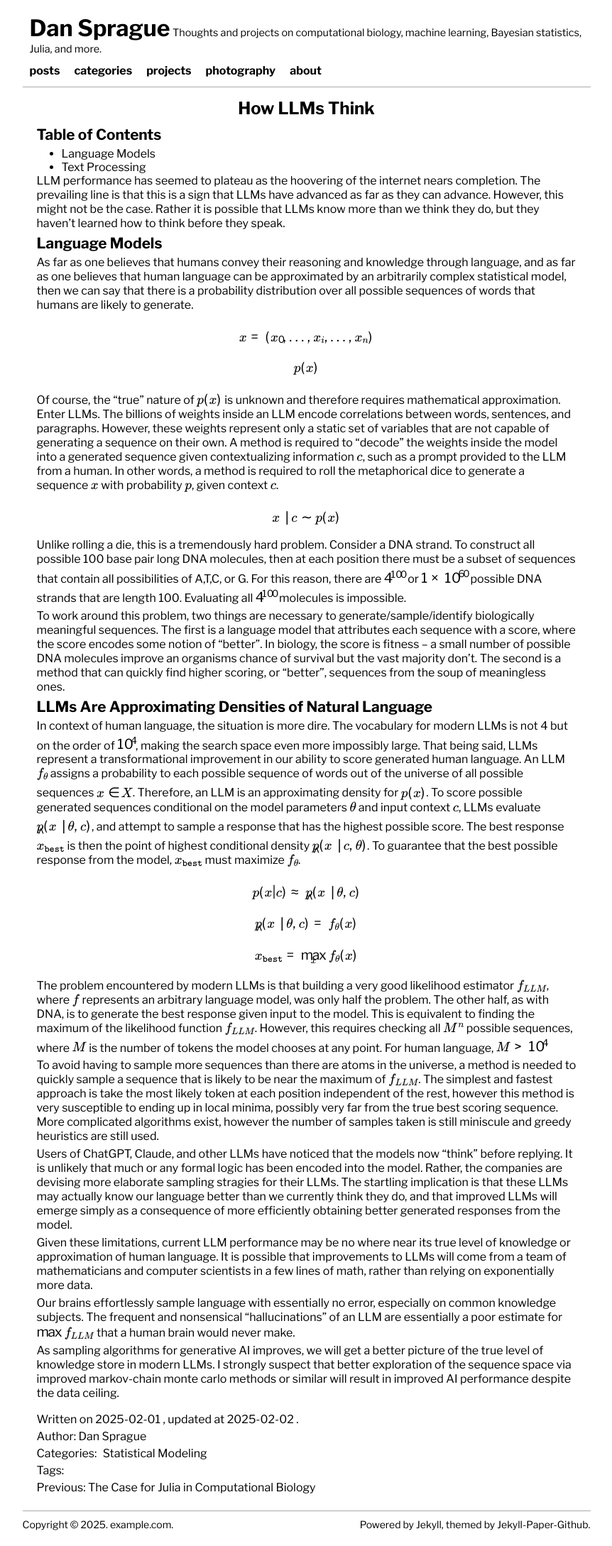
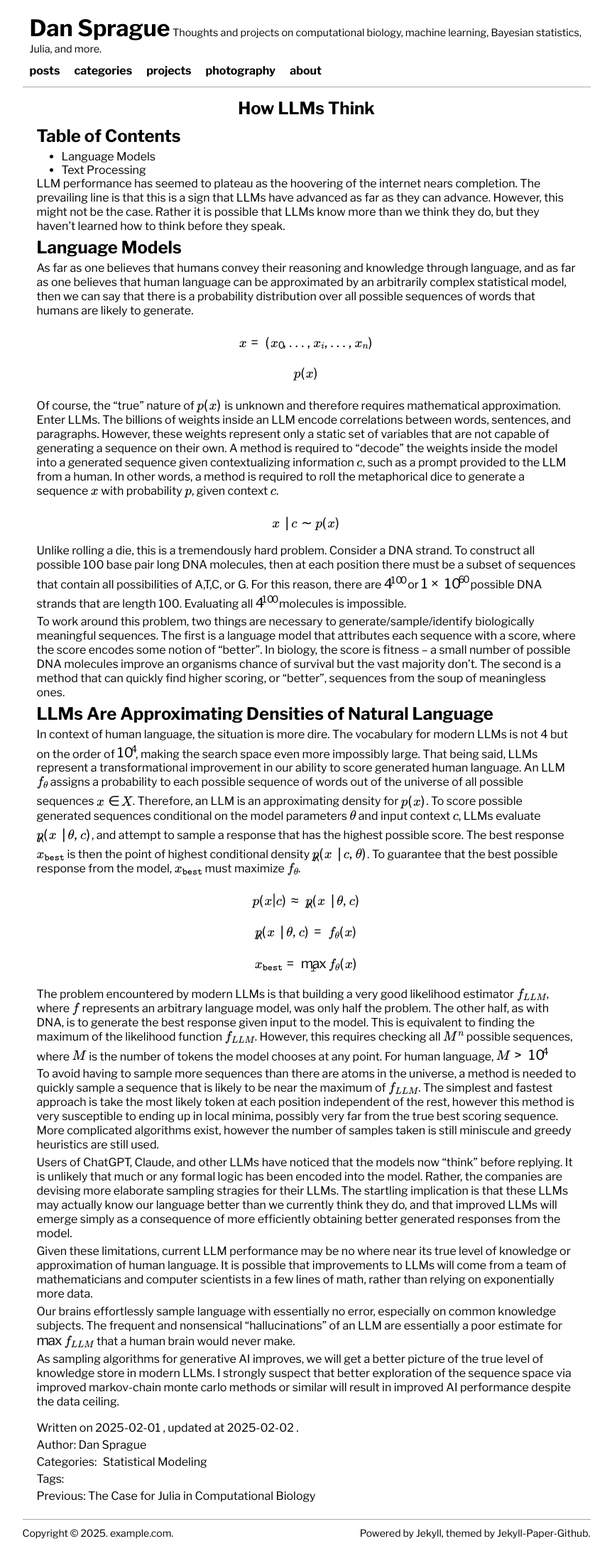
Before and after one commit to dan-sprague/dan-sprague.github.io, a Jekyll site: the page built from _posts/2025-02-02-llmthinking.markdown, in a window 1280 px wide. Shown: the whole page at 71% size, without its empty margins (201-1063 px from the left). Built offline with Jekyll 4.4.1, drawn with Linux system fonts in a browser that asks for light colours; formulas are drawn with MathJax 3.

Commit message:
fixed bug

```diff
--- a/_posts/2025-02-02-llmthinking.markdown
+++ b/_posts/2025-02-02-llmthinking.markdown
@@ -5,13 +5,13 @@ date:   2025-02-02 12:00:00 +0800
 last_modified_at: 2025-02-02 12:00:00 +0800
 categories: [Statistical Modeling]
 ---
-## Table of Contents
+# Table of Contents
 - [Language Models](#language-models)
 - [Text Processing](#llms-are-approximating-densities-of-natural-language)
 
 LLM performance has seemed to plateau as the hoovering of the internet nears completion. The prevailing line is that this is a sign that LLMs have advanced as far as they can advance. However, this might not be the case. Rather it is possible that LLMs know more than we think they do, but they haven't learned how to think before they speak. <br/>
 
-## Language Models
+# Language Models
 
 As far as one believes that humans convey their reasoning and knowledge through language, and as far as one believes that human language can be approximated by an arbitrarily complex statistical model, then we can say that there is a probability distribution over all possible sequences of words that humans are likely to generate.
 
@@ -27,7 +27,7 @@ Unlike rolling a die, this is a tremendously hard problem. Consider a DNA strand
 
 To work around this problem, two things are necessary to generate/sample/identify biologically meaningful sequences. The first is a language model that attributes each sequence with a score, where the score encodes some notion of "better". In biology, the score is fitness -- a small number of possible DNA molecules improve an organisms chance of survival but the vast majority don't. The second is a method that can quickly find higher scoring, or "better", sequences from the soup of meaningless ones.
 
-## LLMs Are Approximating Densities of Natural Language
+# LLMs Are Approximating Densities of Natural Language
 
 In context of human language, the situation is more dire. The vocabulary for modern LLMs is not 4 but on the order of $10^4$, making the search space even more impossibly large. That being said, LLMs represent a transformational improvement in our ability to score generated human language. An LLM $f_\theta$ assigns a probability to each possible sequence of words out of the universe of all possible sequences $x \in X$. Therefore, an LLM is an approximating density for $p(x)$. To score possible generated sequences conditional on the model parameters $\theta$ and input context $c$, LLMs evaluate $\hat{p}(x \mid \theta,c)$, and attempt to sample a response that has the highest possible score. The best response $x_{\texttt{best}}$ is then the point of highest conditional density $\hat{p}(x \mid c,\theta)$. To guarantee that the best possible response from the model, $x_{\texttt{best}}$ must maximize $f_\theta$.
 
```
